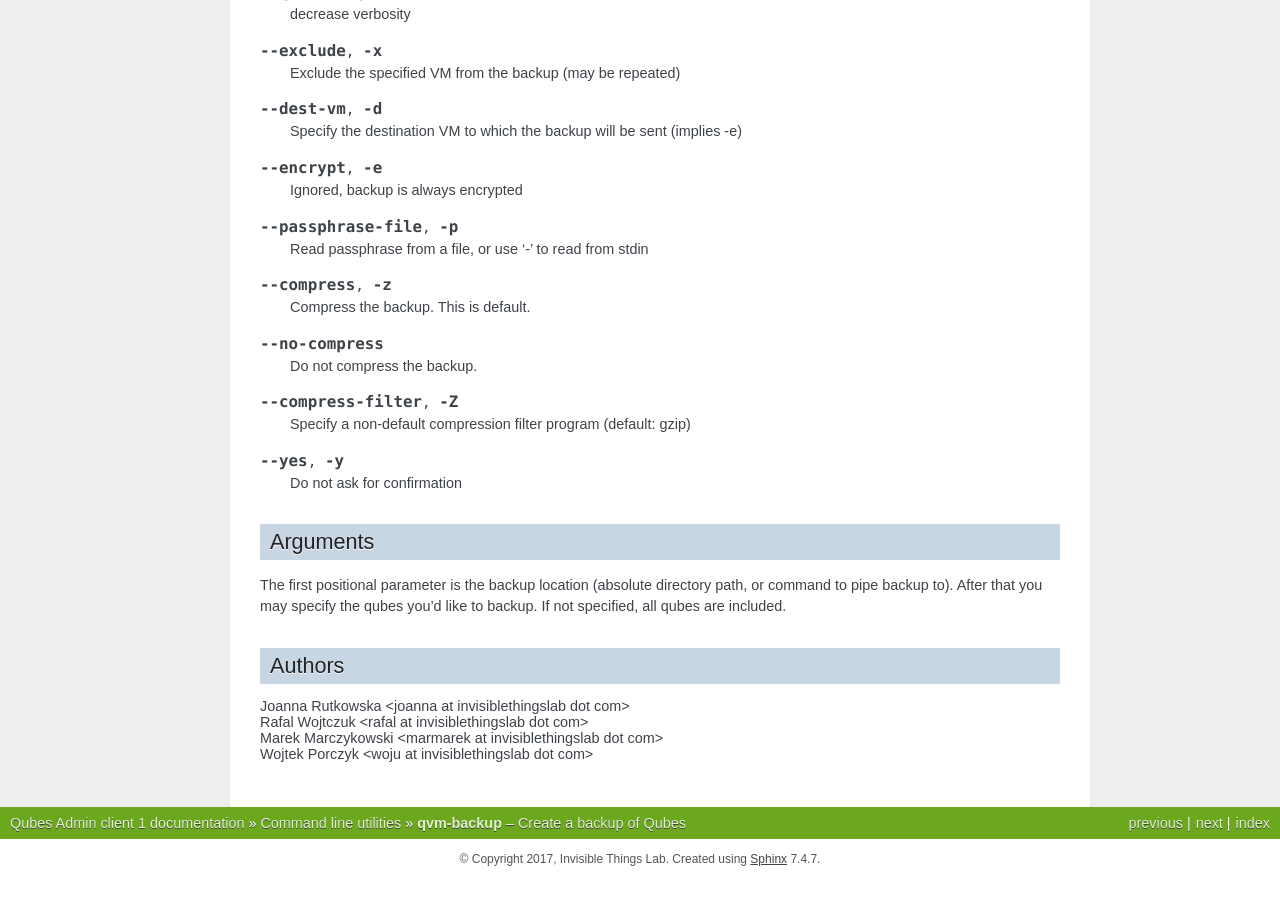
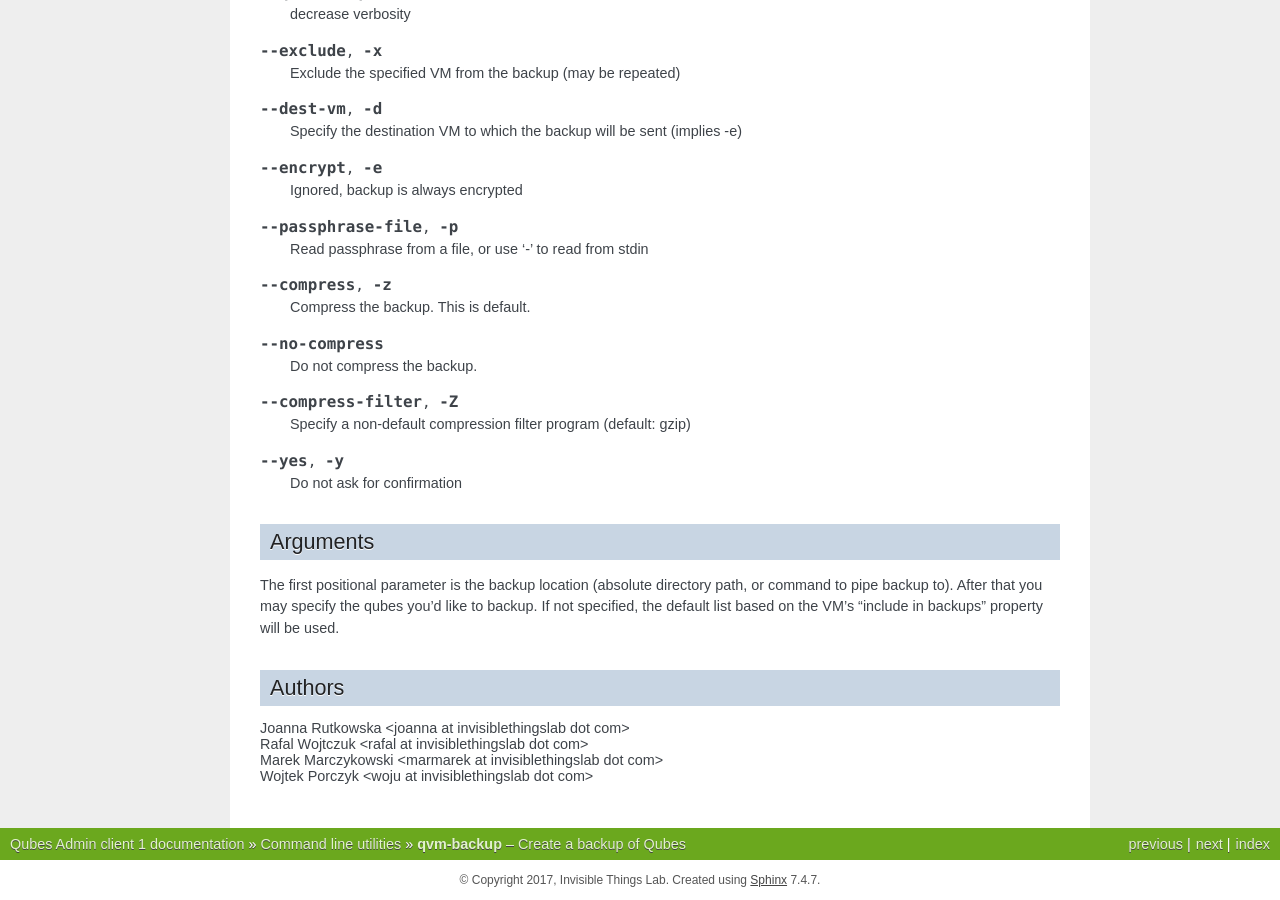
Before and after one commit to QubesOS/qubes-core-admin-client, a Sphinx documentation site: the page built from doc/manpages/qvm-backup.rst, in a window 1280 px wide and 900 px high, scrolled down 616 px. Built offline with Sphinx 7.4.7, drawn with Linux system fonts in a browser that asks for light colours; the version number could not be read and is left out; before the commit the page ends 1495 px from its top, so only the background shows below that.

Commit message:
Correct default VMs behavior to match current code
(cherry picked from commit b3886f0e7b84b3bcb0bd8d4d86e1e9fd27499697)

```diff
--- a/doc/manpages/qvm-backup.rst
+++ b/doc/manpages/qvm-backup.rst
@@ -72,7 +72,8 @@ Arguments
 
 The first positional parameter is the backup location (absolute directory path,
 or command to pipe backup to). After that you may specify the qubes you'd
-like to backup. If not specified, all qubes are included.
+like to backup. If not specified, the default list based on the VM's "include
+in backups" property will be used.
 
 Authors
 -------
```
